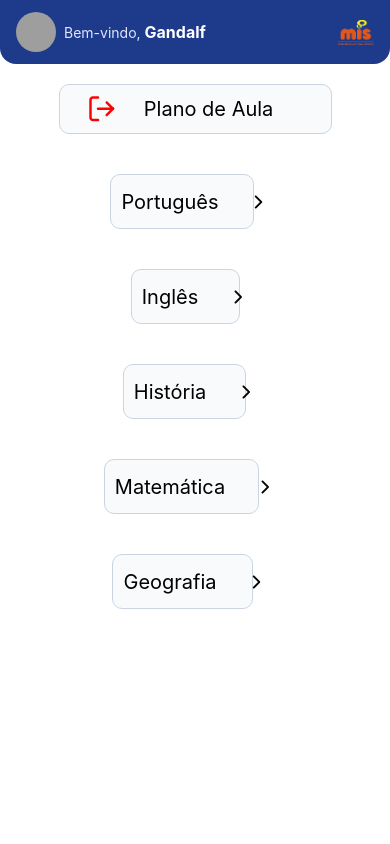
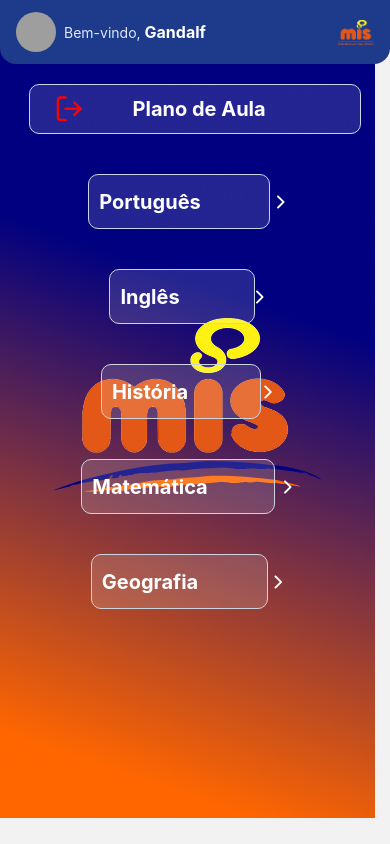
Before and after one commit to The-Vonky/MisParent, a React Native app: screen /PlanoDeAula in a window 390 px wide. Built offline with nearby package versions, Linux system fonts and the light colour scheme; grey boxes are pictures that could not be loaded; some icons are missing.

Commit message:
Add - background + alterações na tela PlanoDeAula

```diff
--- a/src/screens/PlanoDeAulaDetalhadoScreen.js
+++ b/src/screens/PlanoDeAulaDetalhadoScreen.js
@@ -10,11 +10,12 @@ import { useNavigation } from '@react-navigation/native';
 import React, { useState, useRef } from 'react';
 import { Animated, TouchableOpacity, View, Text, StyleSheet } from 'react-native';
 import { Dimensions } from 'react-native';
+import { ImageBackground } from 'react-native';
 
 const screenWidth = Dimensions.get('window').width;
 const boxWidth = screenWidth * 0.9; // 90% da largura da tela
 
-
+const { width, height } = Dimensions.get('window');
 
 const PlanoDeAulaDetalhadoScreen = ({ route }) => {
 
@@ -94,7 +95,11 @@ const PlanoDeAulaDetalhadoScreen = ({ route }) => {
     return (
 
         <SafeAreaView style={styles.container}>
-
+        <ImageBackground
+            source={require('../../assets/backgroundMis.png')}
+            style={{ flex: 1}}
+            resizeMode="cover"
+        >
             <Header
                 onProfilePress={handleProfilePress}
                 onNotificationPress={handleNotificationPress}
@@ -118,7 +123,7 @@ const PlanoDeAulaDetalhadoScreen = ({ route }) => {
                         <View style={styles.headerRow}>
                             <Text style={styles.title}>Apresentação</Text>
                             <Animated.View style={{ transform: [{ rotate }] }}>
-                                <Ionicons name="chevron-down" size={24} color="#1E3A8A" />
+                                <Ionicons name="chevron-down" size={24} color="#fff" />
                             </Animated.View>
                         </View>
                         <Text style={styles.text}>Data: {horarios[materia] || 'Horário não disponível'}</Text>
@@ -144,6 +149,7 @@ const PlanoDeAulaDetalhadoScreen = ({ route }) => {
                 </TouchableOpacity>
 
             </View>
+        </ImageBackground>
         </SafeAreaView>
     );
 };
@@ -170,7 +176,6 @@ const styles = StyleSheet.create({
     body: {
         flex: 1,
         alignItems: 'center',
-        backgroundColor: '#FFF',
     },
 
     box: {
@@ -178,7 +183,7 @@ const styles = StyleSheet.create({
         gap: 10,
         width: '90%',
         height: 60,
-        backgroundColor: '#F8FAFC',
+        backgroundColor: 'rgba(248, 250, 252, 0.14)',
         marginTop: 20,
         borderWidth: 1,
         borderColor: '#CBD5E1',
@@ -191,7 +196,7 @@ const styles = StyleSheet.create({
     box2: {
         width: boxWidth,
         paddingLeft: 10,
-        backgroundColor: '#F8FAFC',
+        backgroundColor: 'rgba(248, 250, 252, 0.14)',
         marginTop: 20,
         borderWidth: 1,
         borderColor: '#CBD5E1',
@@ -203,22 +208,25 @@ const styles = StyleSheet.create({
 
     title: {
         fontSize: 20,
+        fontWeight: 'bold',
+        color: '#fff',
     },
 
     materia: {
         fontSize: 20,
-        fontWeight: 'bold',
-        color: '#1E3A8A',
+        color: '#FF6600',
     },
 
     subtitle: {
         fontSize: 15,
         fontWeight: 'bold',
+        color: '#fff',
     },
 
     text: {
         fontSize: 16,
-        marginTop: 5,
+        marginBottom: 5,
+        color: '#fff',
     },
 
     text2: {
--- a/src/screens/PlanoDeAulaScreen.js
+++ b/src/screens/PlanoDeAulaScreen.js
@@ -10,6 +10,8 @@ import Ionicons from 'react-native-vector-icons/Ionicons';
 import Feather from 'react-native-vector-icons/Feather';
 import { useNavigation } from '@react-navigation/native';
 import { TouchableOpacity } from 'react-native';
+import { ImageBackground, Dimensions } from 'react-native';
+
 
 
 const escolhas = {
@@ -22,6 +24,9 @@ const escolhas = {
   ],
 };
 
+
+const { width, height } = Dimensions.get('window');
+
 const PlanoDeAulaScreen = () => {
   const [menuVisible, setMenuVisible] = useState(false);
   const [notificationsVisible, setNotificationsVisible] = useState(false);
@@ -33,9 +38,16 @@ const PlanoDeAulaScreen = () => {
   const handleNotificationPress = () => setNotificationsVisible(true);
   const handleMessagePress = () => setMessagesVisible(true);
 
+
+
   return(
 
     <SafeAreaView style={styles.container}>
+      <ImageBackground
+      source={require('../../assets/backgroundMis.png')}
+      style={{ flex: 1}}
+      resizeMode="cover"
+    >
         <Header
           onProfilePress={handleProfilePress}
           onNotificationPress={handleNotificationPress}
@@ -60,22 +72,23 @@ const PlanoDeAulaScreen = () => {
         >
         <View style={styles.box2}>
           <Text style={styles.text}>{item.materia}</Text>
-          <Ionicons name="chevron-forward" size={20} />
+          <Ionicons name="chevron-forward" size={20} color={'#fff'} />
         </View>
       </TouchableOpacity>
       ))}
 
 
     </View>
+    </ImageBackground>
+    </SafeAreaView>
 
-    </SafeAreaView>
   );
 }
 
 const styles = StyleSheet.create({
   container: {
     flex: 1,
-    backgroundColor: '#fff',
+
   },
   content: {
     paddingBottom: 24,
@@ -91,22 +104,21 @@ const styles = StyleSheet.create({
   body: {
     flex: 1,
     alignItems: 'center',
-    backgroundColor: '#FFF',
     gap: 40,
   },
 
   box: {
-    width: '70%',
+    width: '85%',
     flexDirection: 'row',
     height: 50,
-    backgroundColor: '#F8FAFC',
+    backgroundColor: 'rgba(248, 250, 252, 0.14)',
     marginTop: 20,
     borderWidth: 1,
     borderColor: '#CBD5E1',
     borderRadius: 10,
     borderStyle: 'solid',
     alignItems: 'center',
-    justifyContent: 'space-evenly',
+    justifyContent: 'space-around',
   },
 
   box2: {
@@ -116,8 +128,7 @@ const styles = StyleSheet.create({
     paddingRight: 10,
     width: '85%',
     height: 55,
-    backgroundColor: '#F8FAFC',
-
+    backgroundColor: 'rgba(248, 250, 252, 0.14)',
     borderWidth: 1,
     borderColor: '#CBD5E1',
     borderRadius: 10,
@@ -127,9 +138,11 @@ const styles = StyleSheet.create({
   },
 
   text: {
-    color: '#000',
+    color: '#fff',
+    fontWeight: 'bold',
+    fontFamily: '',
     fontSize: 20,
-    marginRight: 30,
+    marginRight: 70,
   },
 
 })
```
Also changed, not shown: assets/backgroundMis.png (added).
